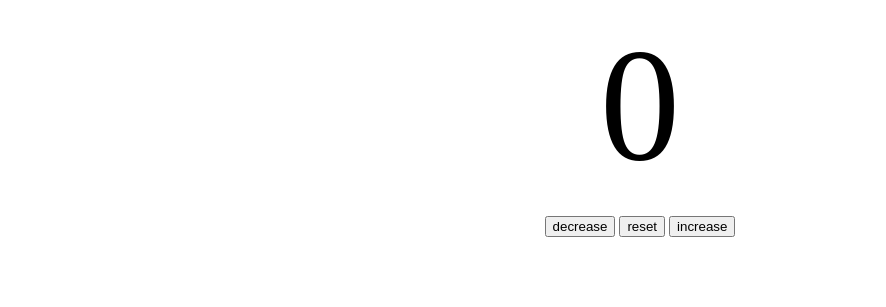
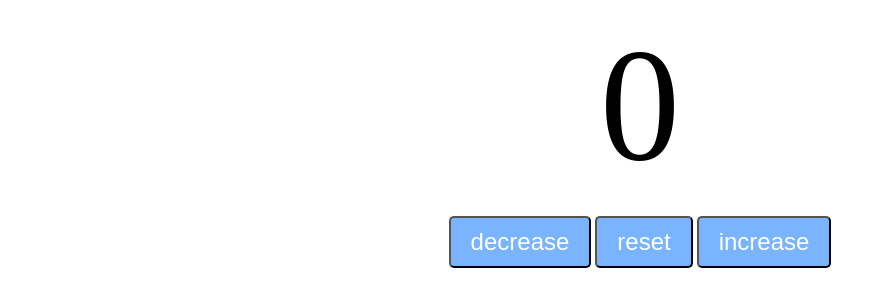
Before and after one commit to Peekreatives2023/Cho-cho-cho, a plain HTML site: page index.html in a window 1280 px wide. Shown: the part 101-408 px from the top of the page, without its empty margins (0-886 px from the left). Drawn offline with Linux system fonts and the light colour scheme.

Commit message:
Update index.html

```diff
--- a/index.html
+++ b/index.html
@@ -16,9 +16,9 @@
 
     <label id="countLabel">0</label><br>
     <div id="btnContainer">
-        <button id="decreaseBtn">decrease</button>
-        <button id="resetBtn">reset</button>
-        <button id="increaseBtn">increase</button>
+        <button id="decreaseBtn" class="buttons">decrease</button>
+        <button id="resetBtn" class="buttons">reset</button>
+        <button id="increaseBtn" class="buttons">increase</button>
     </div>
 
 
```
